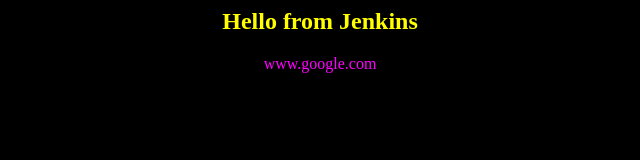
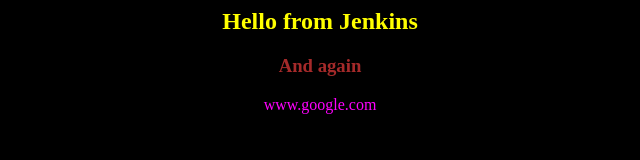
Before and after one commit to Olegusplatypus/app-for-jenkins, a plain HTML site: page index.html in a window 1280 px wide. Shown: the whole page, without its empty margins (320-960 px from the left). Drawn offline with Linux system fonts and the light colour scheme.

Commit message:
second commit

```diff
--- a/index.html
+++ b/index.html
@@ -2,7 +2,7 @@
 <body bgcolor="black">
 <center>
     <h2><font color="yellow">Hello from Jenkins</font></h2>
-
+    <h3><font color="brown">And again</font></h3>
     <font color="#ff00ff">www.google.com</font>
 </center>
 </body>
```
